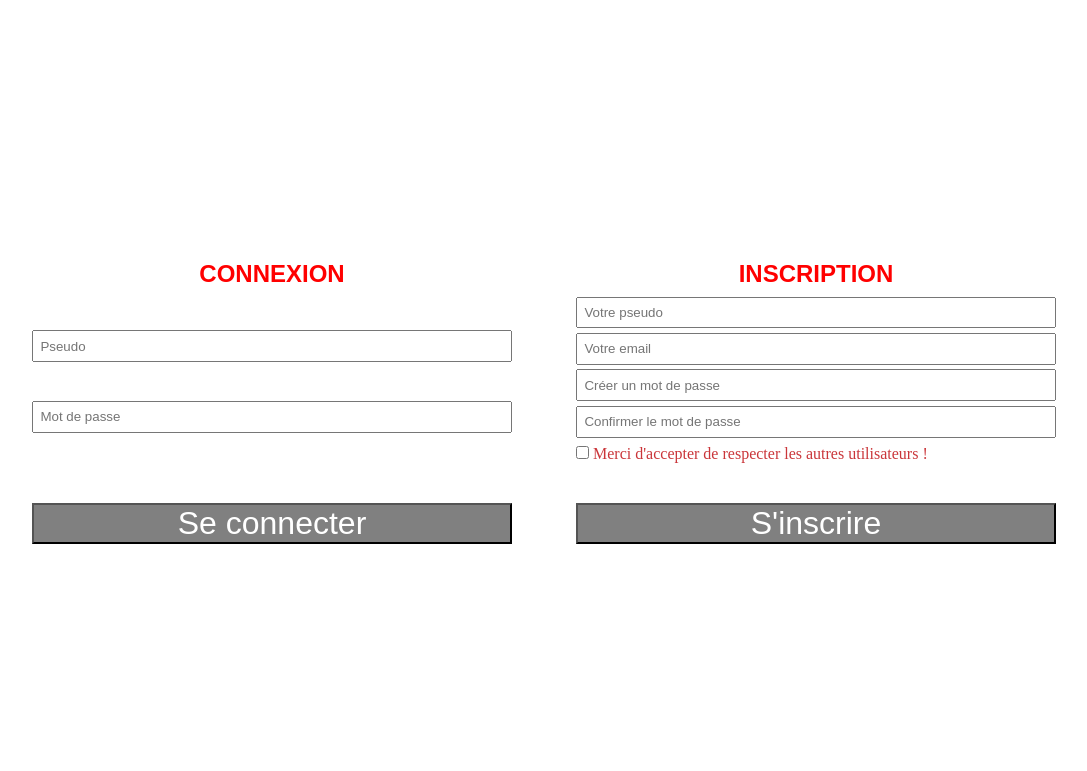
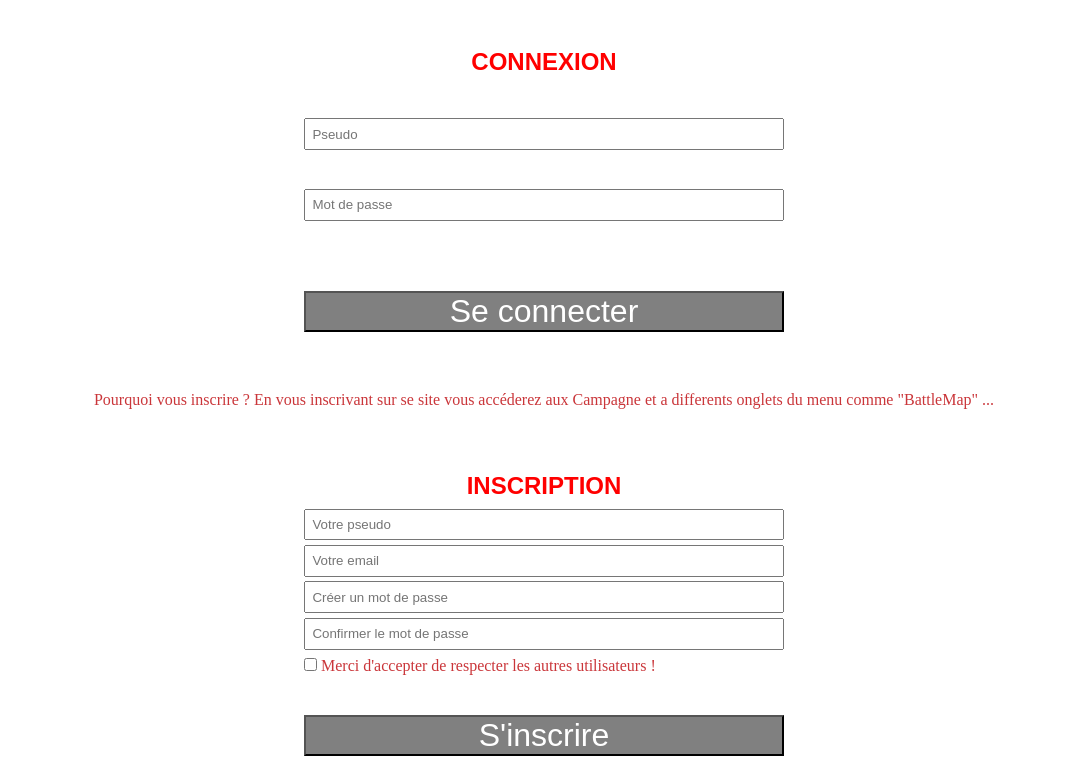
Before and after one commit to DamienOlivier567/JDR_Witcher, a PHP site: page /View/Liens/connect.php in a window 1280 px wide. Shown: the part 125-896 px from the top of the page, without its empty margins (96-1183 px from the left). Run offline with PHP 8.4, Linux system fonts and the light colour scheme; some libraries are stand-ins or nearby versions.

Commit message:
Nouveaute Style

```diff
--- a/View/Liens/connect.php
+++ b/View/Liens/connect.php
@@ -6,7 +6,7 @@
           content="width=device-width, user-scalable=no, initial-scale=1.0, maximum-scale=1.0, minimum-scale=1.0">
     <meta http-equiv="X-UA-Compatible" content="ie=edge">
     <link rel="stylesheet" href="../../assets/css/style_connection.css">
-    <title>Connexion / Inscription</title>
+    <title>Connexion/Inscription</title>
 </head>
 <body>
 <?php
@@ -24,6 +24,8 @@
         <button name="buttonValidateC" id="buttonValidateC">Se connecter</button>
     </form>
 
+    <p>Pourquoi vous inscrire ? En vous inscrivant sur se site vous accéderez aux Campagne et a differents onglets du menu comme "BattleMap" ...</p>
+
     <!------- Registration Form ------------->
     <!------- Formulaire d'inscription ------------->
     <form action="../../assets/php/registration.php" method="POST">
@@ -40,6 +42,8 @@
     </form>
 </div>
 
+
+
 <script src="../../assets/js/connection.js"></script>
 </body>
 </html>
--- a/View/_Partials/header.php
+++ b/View/_Partials/header.php
@@ -64,7 +64,7 @@
                         <?php
                         if (isset($_SESSION["id"])){
                         ?>
-                            <li class="sub-item"><a href="">Vatt'Ghern-Blog</a></li>
+                            <li class="sub-item"><a href="#">Vatt'Ghern-Blog</a></li>
                             <li class="sub-item"><a href="#">Kaer morhen</a></li>
                             <?php
                         }
@@ -83,7 +83,7 @@
         <?php
         if (isset($_SESSION['id'])) {
             ?>
-            <p class="menu" id="pseudo"><i class="fas fa-user-circle"></i><?= $_SESSION['pseudo']?></p>
+            <p class="menu" id="pseudo"><i class="fas fa-user-circle"></i><?php echo $_SESSION['pseudo']?></p>
             <a class="menu" href="../../assets/php/disconnection.php"><i class="fas fa-sign-out-alt"></i></a>
             <?php
         }
--- a/assets/php/connection.php
+++ b/assets/php/connection.php
@@ -1,5 +1,4 @@
 <?php
-ini_set("display_errors", E_ALL);
 
 include "functions.php";
 require_once "../../Model/DB.php";
```
Also changed, not shown: fichiers/resources/battlemaps/kaer_morhen.png (added), fichiers/resources/mappemonde/monde2.jpg (added), 5 other files.
